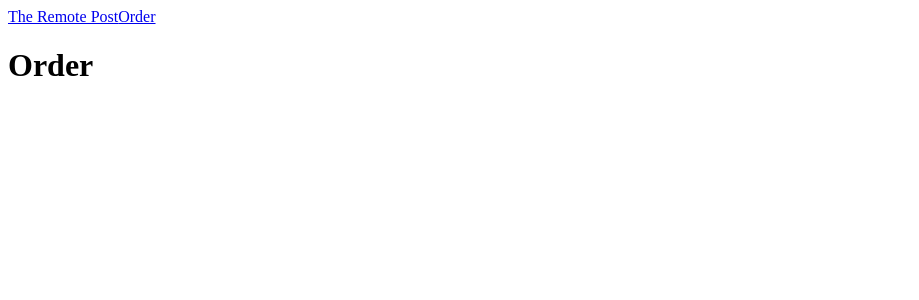
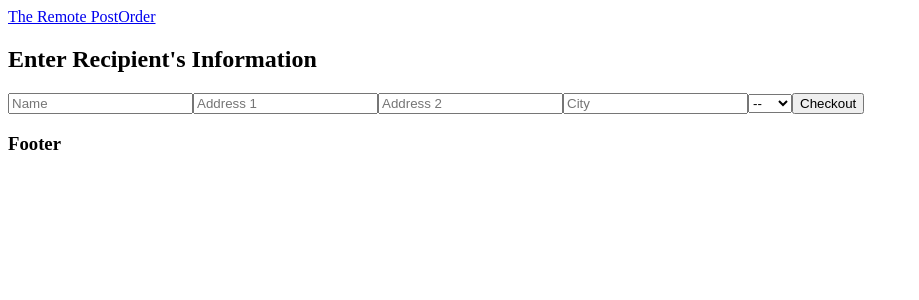
Before and after one commit to mmeinzer/theRemotePost, a React (Create React App) app: page /order in a window 1280 px wide. Shown: the top 300 px of the page, without its empty margins (0-919 px from the left). Built offline with nearby package versions, Linux system fonts and the light colour scheme.

Commit message:
Modifies routing

```diff
--- a/src/components/App.js
+++ /dev/null
@@ -1,27 +0,0 @@
-import React from 'react';
-import LetterForm from './LetterForm';
-import SiteHeader from './SiteHeader';
-
-class App extends React.Component {
-  constructor() {
-    super();
-    this.saveOrder = this.saveOrder.bind(this)
-    // initial state
-    this.state = {
-      order: {}
-    };
-  }
-  saveOrder(order) {
-    this.setState({ order: order })
-  }
-  render() {
-    return (
-      <div className="App">
-        <SiteHeader />
-        <LetterForm saveOrder={this.saveOrder} {...this.state} />
-      </div>
-    )
-  }
-}
-
-export default App;
--- a/src/components/FormHelpers.js
+++ b/src/components/FormHelpers.js
@@ -2,7 +2,7 @@ import React from 'react';
 
 export const StateOptions = () => {
   const stateHash = {
-    "QQ": "None",
+    "--": "None",
     "AL": "Alabama",
     "AK": "Alaska",
     "AS": "American Samoa",
--- /dev/null
+++ b/src/components/Home.js
@@ -0,0 +1,13 @@
+import React from 'react';
+
+import SitePage from './SitePage';
+
+const Home = (props) => {
+    return (
+        <SitePage className="home">
+            <p className="content">This is our home page for Remote Post</p>
+        </SitePage>
+    )
+}
+
+export default Home;
--- a/src/components/LetterForm.js
+++ b/src/components/LetterForm.js
@@ -6,9 +6,9 @@ class LetterForm extends React.Component {
   constructor() {
     super()
     this.handleSubmit = this.handleSubmit.bind(this)
-    this.updateOrder = this.updateOrder.bind(this)
+    this.handleChange = this.handleChange.bind(this)
   }
-  updateOrder(event) {
+  handleChange(event) {
     const order = {}
     this.props.saveOrder(order)
   }
@@ -17,12 +17,14 @@ class LetterForm extends React.Component {
   }
   render() {
     return (
-      <form className="order-details" onSubmit={(e) => this.handleSubmit(e)}>
+      <form className="order-details"
+        onSubmit={(e) => this.handleSubmit(e)}
+        onChange={(e) => this.handleChange(e)}>
         <h2>Enter Recipient's Information</h2>
-        <input type="text" required placeholder="Name" />
-        <input type="text" required placeholder="Address 1" />
-        <input type="text" required placeholder="Address 2" />
-        <input type="text" required placeholder="City" />
+        <input type="text" name="" required placeholder="Name" />
+        <input type="text" name="" required placeholder="Address 1" />
+        <input type="text" name="" placeholder="Address 2" />
+        <input type="text" name="" required placeholder="City" />
         <StateOptions />
         <button type="submit">Checkout</button>
       </form>
--- a/src/components/Order.js
+++ b/src/components/Order.js
@@ -1,13 +1,24 @@
 import React from 'react';
-import SiteHeader from './SiteHeader';
+import LetterForm from './LetterForm';
+import SitePage from './SitePage';
 
 class Order extends React.Component {
+  constructor() {
+    super();
+    this.saveOrder = this.saveOrder.bind(this)
+    // initial state
+    this.state = {
+      order: {}
+    };
+  }
+  saveOrder(order) {
+    this.setState({ order: order })
+  }
   render() {
     return (
-      <div className="Order">
-        <SiteHeader />
-        <h1>Order</h1>
-      </div>
+      <SitePage className="order">
+        <LetterForm saveOrder={this.saveOrder} {...this.state} />
+      </SitePage>
     )
   }
 }
--- a/src/components/Root.js
+++ b/src/components/Root.js
@@ -5,7 +5,7 @@ import {
     Switch
 } from 'react-router-dom';
 
-import App from './App';
+import Home from './Home'
 import Order from './Order';
 import Checkout from './Checkout';
 import NotFound from './NotFound';
@@ -14,7 +14,7 @@ const Root = () => {
     return (
             <Router>
                 <Switch>
-                    <Route exact path="/" component={App} />
+                    <Route exact path="/" component={Home} />
                     <Route exact path="/order" component={Order} />
                     <Route exact path="/order/checkout" component={Checkout} />
                     <Route component={NotFound} />
--- /dev/null
+++ b/src/components/SiteFooter.js
@@ -0,0 +1,11 @@
+import React from 'react';
+
+const SiteFooter = (props) => {
+    return (
+        <div className="site-footer">
+            <h3>Footer</h3>
+        </div>
+    )
+}
+
+export default SiteFooter;
--- /dev/null
+++ b/src/components/SitePage.js
@@ -0,0 +1,16 @@
+import React from 'react';
+
+import SiteHeader from './SiteHeader';
+import SiteFooter from './SiteFooter';
+
+const SitePage = (props) => {
+    return (
+        <div className="site-page">
+            <SiteHeader />
+            {props.children}
+            <SiteFooter />
+        </div>
+    )
+}
+
+export default SitePage;
```
